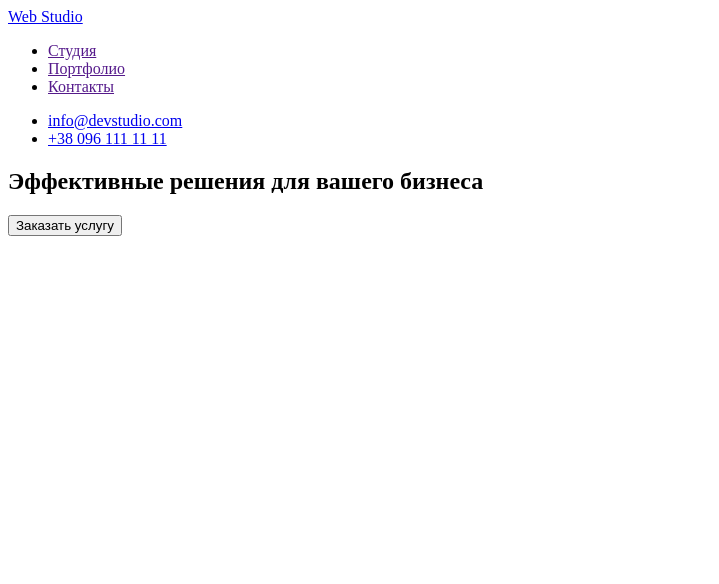
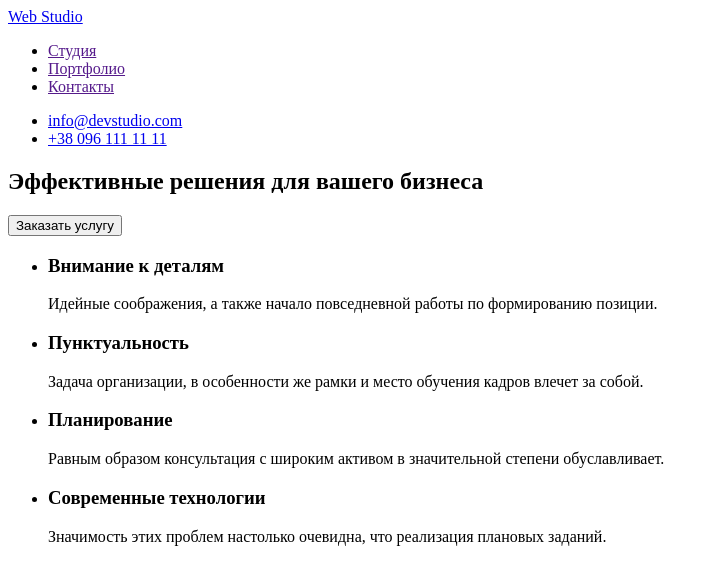
Before and after one commit to catherin-k/goit-markup-hw-01, a plain HTML site: page index.html in a window 1280 px wide. Shown: the whole page, without its empty margins (0-719 px from the left). Drawn offline with Linux system fonts and the light colour scheme.

Commit message:
додає секцію особливості

```diff
--- a/index.html
+++ b/index.html
@@ -27,5 +27,38 @@
         <button>Заказать услугу</button>
       </section>
     </div>
+    <section>
+      <h2 hidden>Особенности</h2>
+      <ul>
+        <li>
+          <h3>Внимание к деталям</h3>
+          <p>
+            Идейные соображения, а также начало повседневной работы по
+            формированию позиции.
+          </p>
+        </li>
+        <li>
+          <h3>Пунктуальность</h3>
+          <p>
+            Задача организации, в особенности же рамки и место обучения кадров
+            влечет за собой.
+          </p>
+        </li>
+        <li>
+          <h3>Планирование</h3>
+          <p>
+            Равным образом консультация с широким активом в значительной степени
+            обуславливает.
+          </p>
+        </li>
+        <li>
+          <h3>Современные технологии</h3>
+          <p>
+            Значимость этих проблем настолько очевидна, что реализация плановых
+            заданий.
+          </p>
+        </li>
+      </ul>
+    </section>
   </body>
 </html>
```
Also changed, not shown: prettier.json (added, +19 -0 lines).
